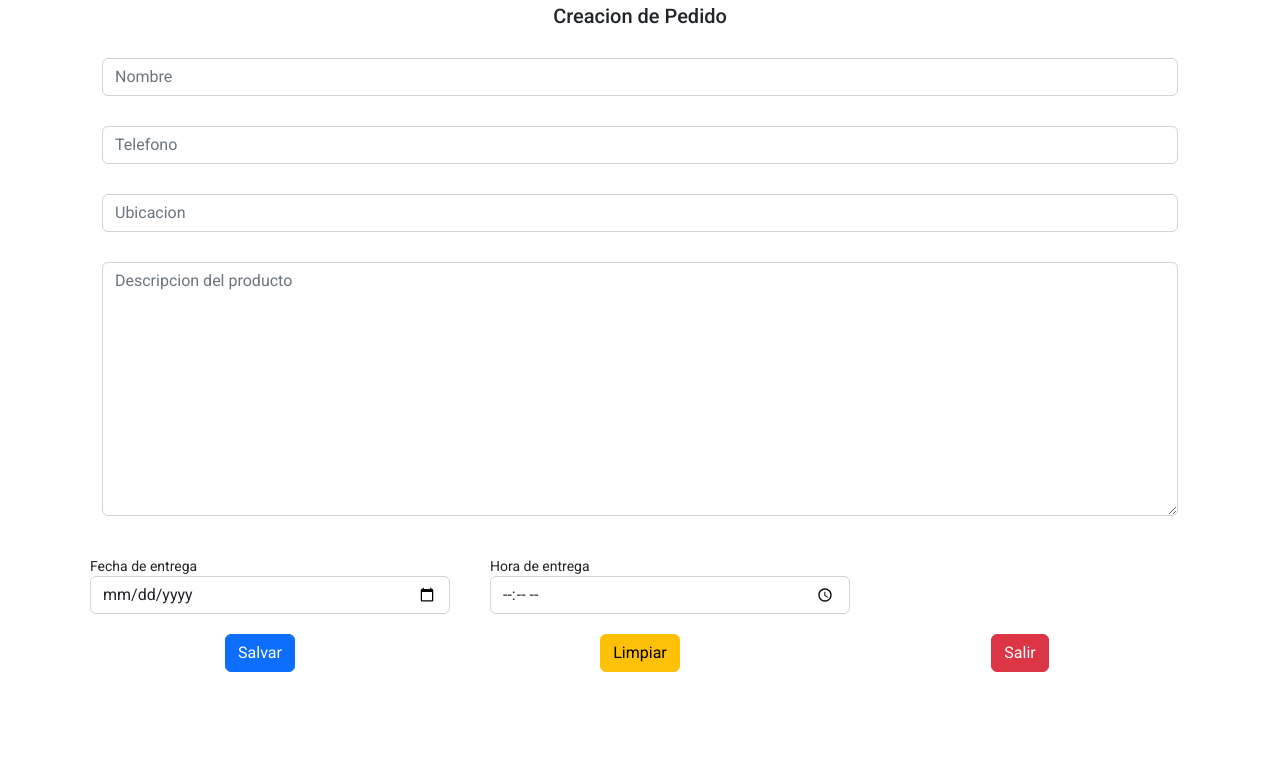
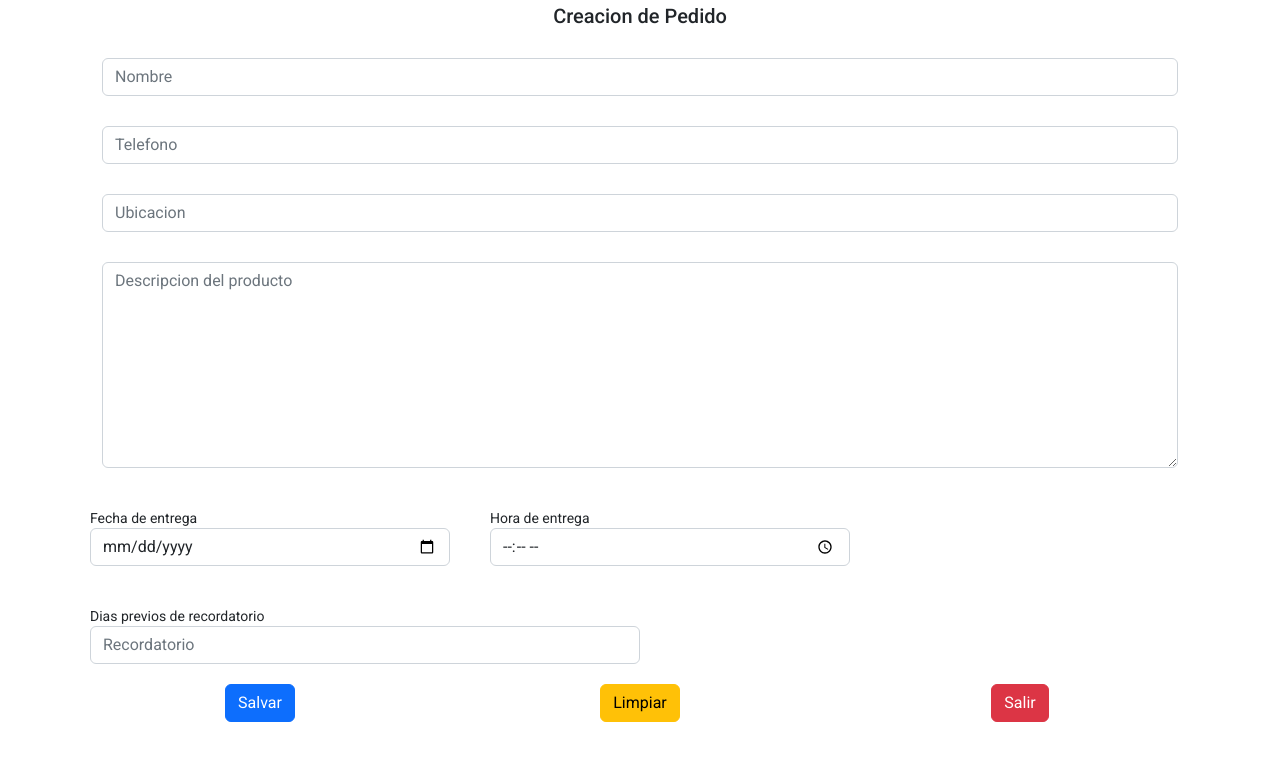
Before and after one commit to Locottus/chems, an Angular app in the folder Pedidos/: page / in a window 1280 px wide. Shown: the top 760 px of the page. Built offline with nearby package versions, Linux system fonts and the light colour scheme.

Commit message:
agregando avisos

```diff
--- a/Pedidos/src/app/pedidos/pedidos.component.html
+++ b/Pedidos/src/app/pedidos/pedidos.component.html
@@ -44,7 +44,7 @@
         <textarea
           id="Descripcion"
           class="md-textarea form-control"
-          rows="10"
+          rows="8"
           placeholder="Descripcion del producto"
           name="Descripcion"
           ngModel
@@ -74,6 +74,20 @@
             ngModel
           >
          </div>
+
+         <div class="col-6 margenes">
+          <label>Dias previos de recordatorio</label>
+          <input
+            type="number"
+            class="form-control"
+            id="Recordatorio"
+            placeholder="Recordatorio"
+            name="Recordatorio"
+            required
+            ngModel
+            >
+         </div>
+
       </div>
 
     </div>
@@ -91,3 +105,4 @@
 
   </form>
 </div>
+<br/>
```
